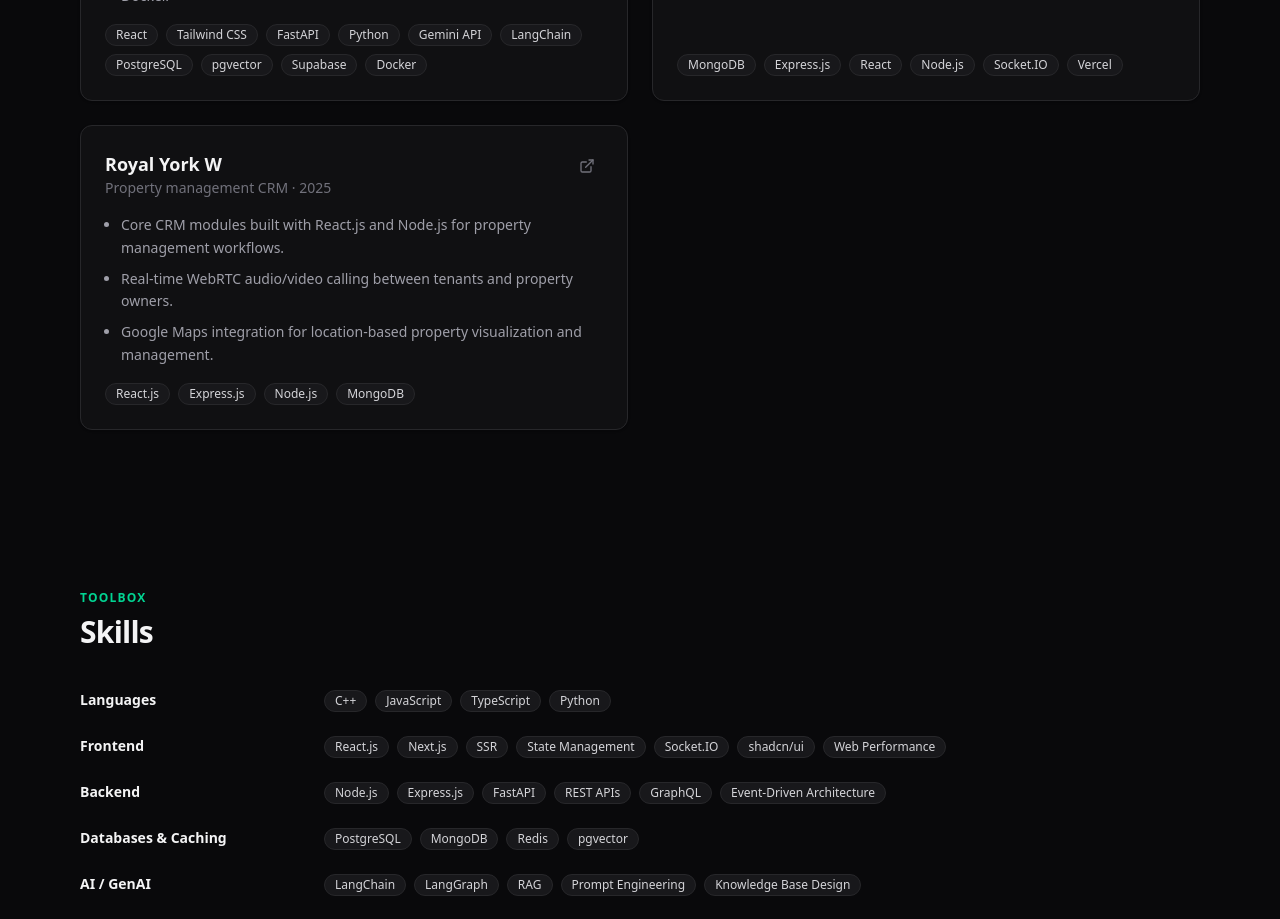
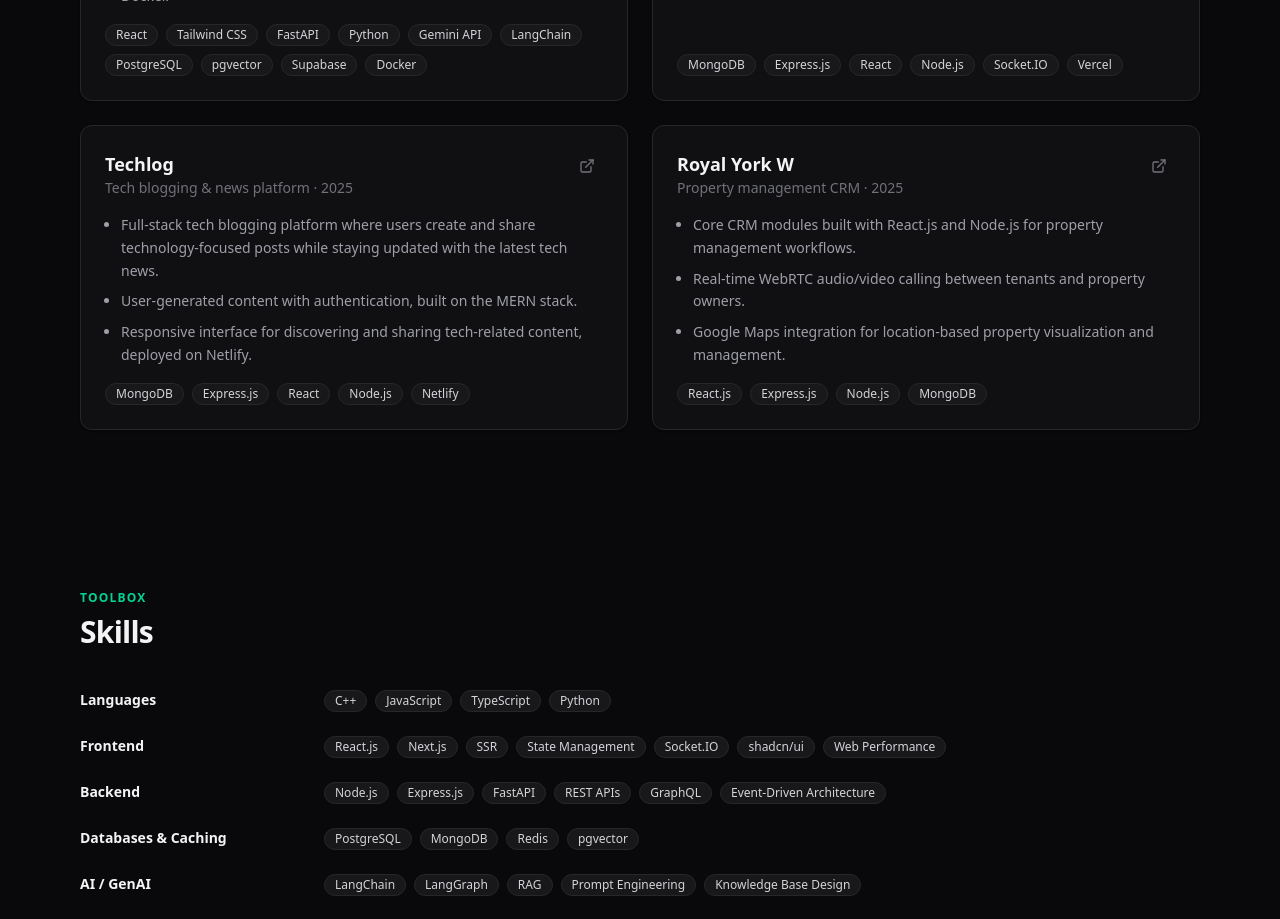
Before and after one commit to UdayMalviya11/portoflio, a React (Vite) app: page / in a window 1280 px wide. Shown: the part 2440-3359 px from the top of the page. Built offline with nearby package versions, Linux system fonts and the light colour scheme; the HTML template or start-up script is replaced by a standard one.

Commit message:
feat: add Techlog project

```diff
--- a/src/data/resume.js
+++ b/src/data/resume.js
@@ -107,6 +107,18 @@
     },
   },
   {
+    name: "Techlog",
+    year: "2025",
+    tagline: "Tech blogging & news platform",
+    bullets: [
+      "Full-stack tech blogging platform where users create and share technology-focused posts while staying updated with the latest tech news.",
+      "User-generated content with authentication, built on the MERN stack.",
+      "Responsive interface for discovering and sharing tech-related content, deployed on Netlify.",
+    ],
+    tech: ["MongoDB", "Express.js", "React", "Node.js", "Netlify"],
+    links: { live: "https://tech-log.netlify.app/" },
+  },
+  {
     name: "Royal York W",
     year: "2025",
     tagline: "Property management CRM",
```
